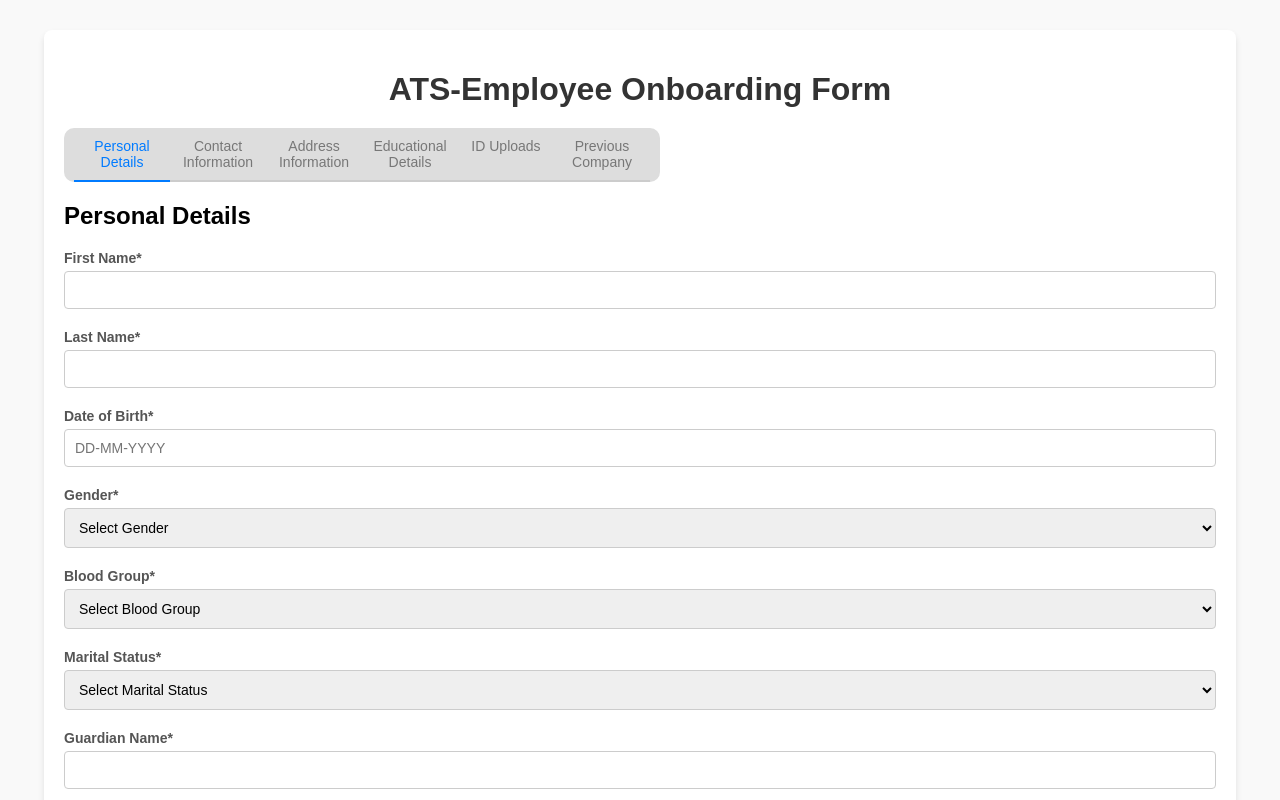
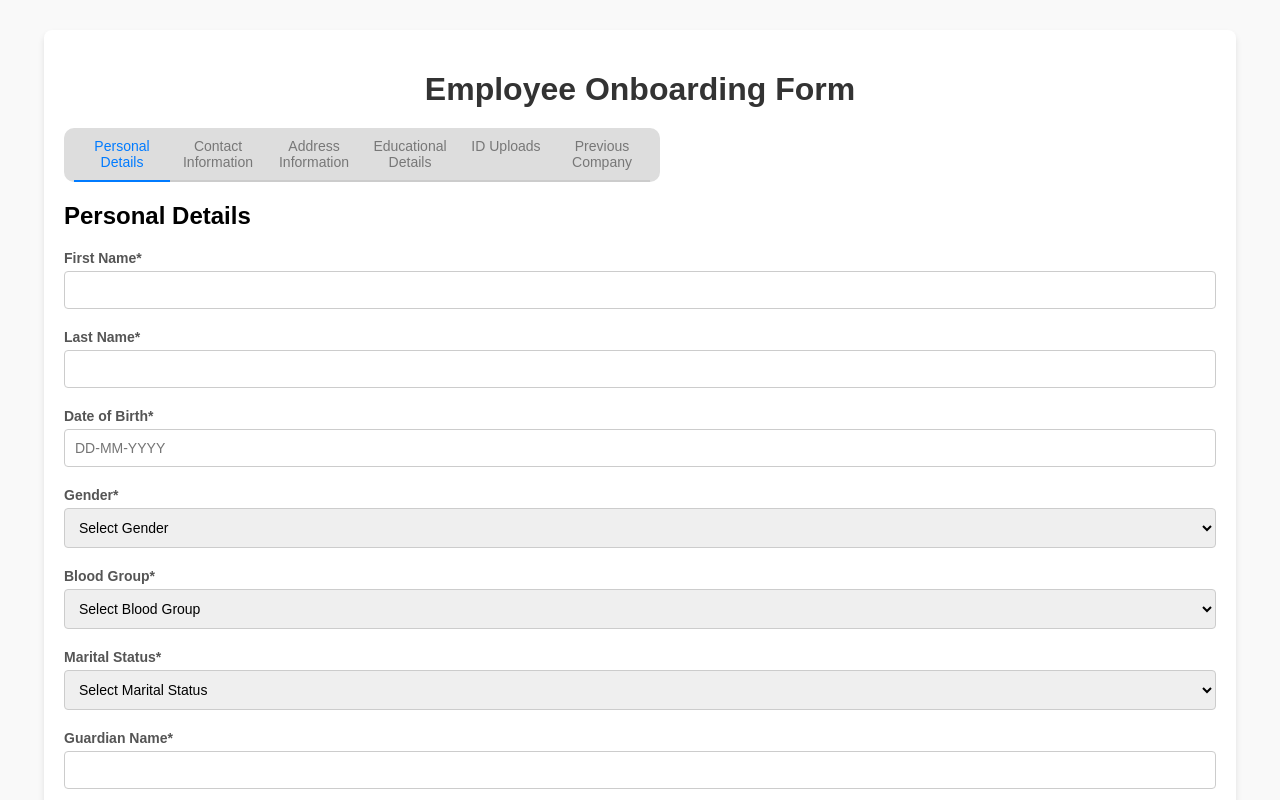
Before and after one commit to Vikas-Gn/on-board2, a plain HTML site: page index.html in a window 1280 px wide. Shown: the top 800 px of the page. Drawn offline with Linux system fonts and the light colour scheme.

Commit message:
Update index.html

```diff
--- a/index.html
+++ b/index.html
@@ -4,7 +4,7 @@
 <head>
   <meta charset="UTF-8">
   <meta name="viewport" content="width=device-width, initial-scale=1.0">
-  <title>Employee Onboarding and HR Dashboard</title>
+  <title>ATS-Employee Onboarding and HR Dashboard</title>
   <style>
     /* Add your CSS styles here */
     body {
@@ -141,7 +141,7 @@
 
 <!-- Employee Onboarding Form Section -->
 <div class="form-container">
-  <h1>ATS-Employee Onboarding Form</h1>
+  <h1>Employee Onboarding Form</h1>
   <div class="progress-bar">
     <span class="progress-step active">Personal Details</span>
     <span class="progress-step">Contact Information</span>
```
